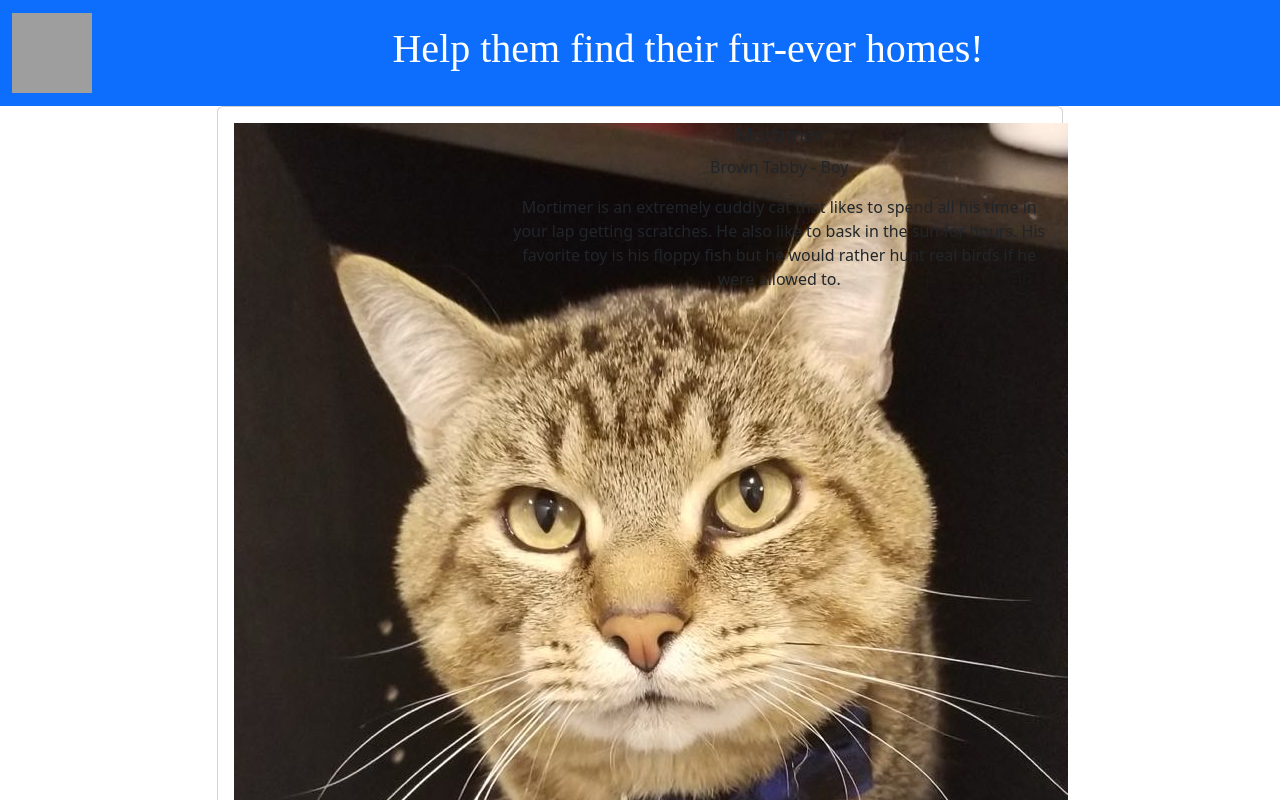
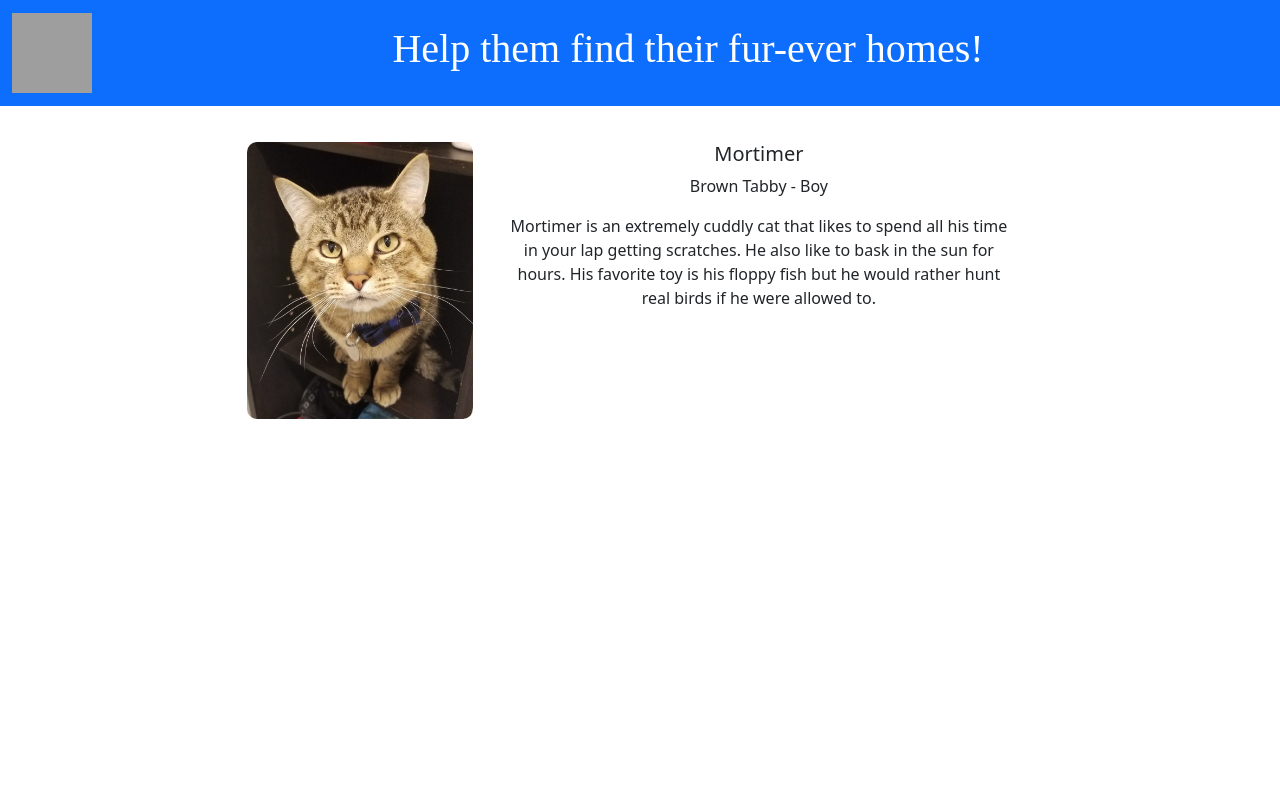
Before and after one commit to charleysmithschofield/petfinder, a React (Create React App) app in the folder pet_finder/: page /details/1 in a window 1280 px wide. Shown: the top 800 px of the page. Built offline with nearby package versions, Linux system fonts and the light colour scheme; data requests are answered from the project's data file; grey boxes are pictures that could not be loaded.

Commit message:
add PetDetails styling

```diff
--- a/pet_finder/src/components/PetDetails.tsx
+++ b/pet_finder/src/components/PetDetails.tsx
@@ -3,6 +3,7 @@ import { useEffect, useState } from "react";
 import { Pet } from "../models/Pet";
 import { getPetById } from "../services/petService";
 import { Card, Col, Row } from "react-bootstrap";
+import "./css/petdetails.css";
 
 export function PetDetails() {
   const { id } = useParams();
--- /dev/null
+++ b/pet_finder/src/components/css/petdetails.css
@@ -0,0 +1,26 @@
+.PetDetails {
+  padding: 20px;
+}
+
+.PetDetails img {
+  width: 100%;
+  height: auto;
+  object-fit: cover;
+  border-radius: 10px;
+}
+
+.PetDetails .card {
+  display: flex;
+  flex-direction: row;
+  align-items: flex-start;
+  margin-bottom: 20px;
+  border: none;
+}
+
+.PetDetails .card-body .col-lg-4 {
+  max-width: 250px;
+}
+
+.PetDetails .card-body .col-lg-8 {
+  padding-left: 20px;
+}
```
